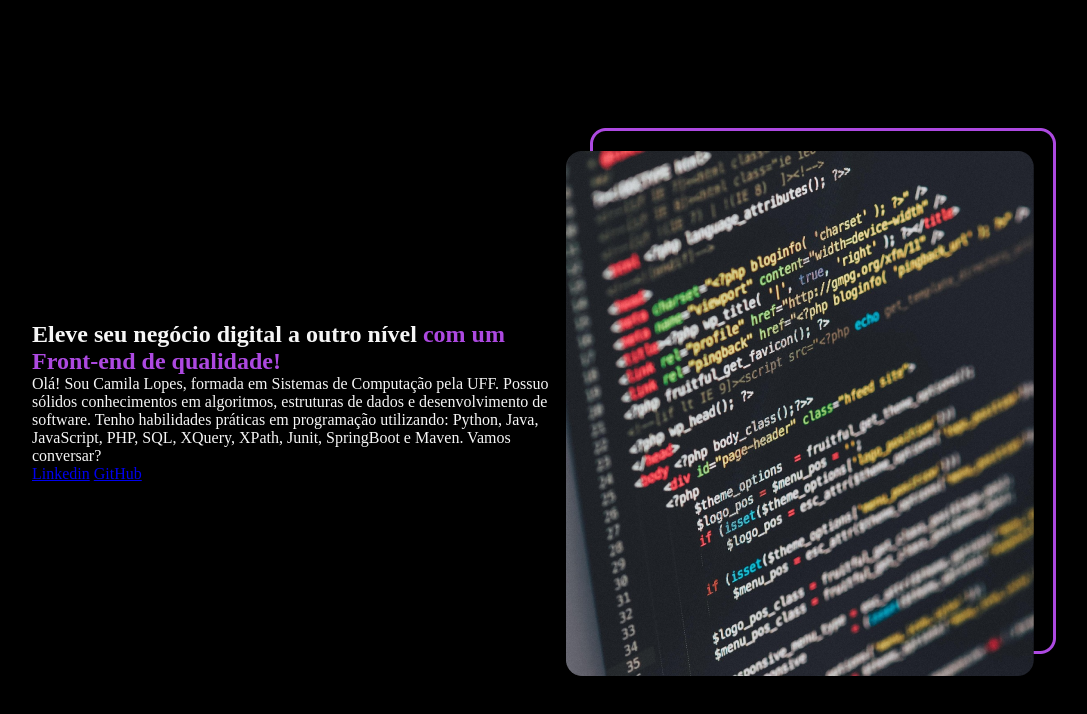
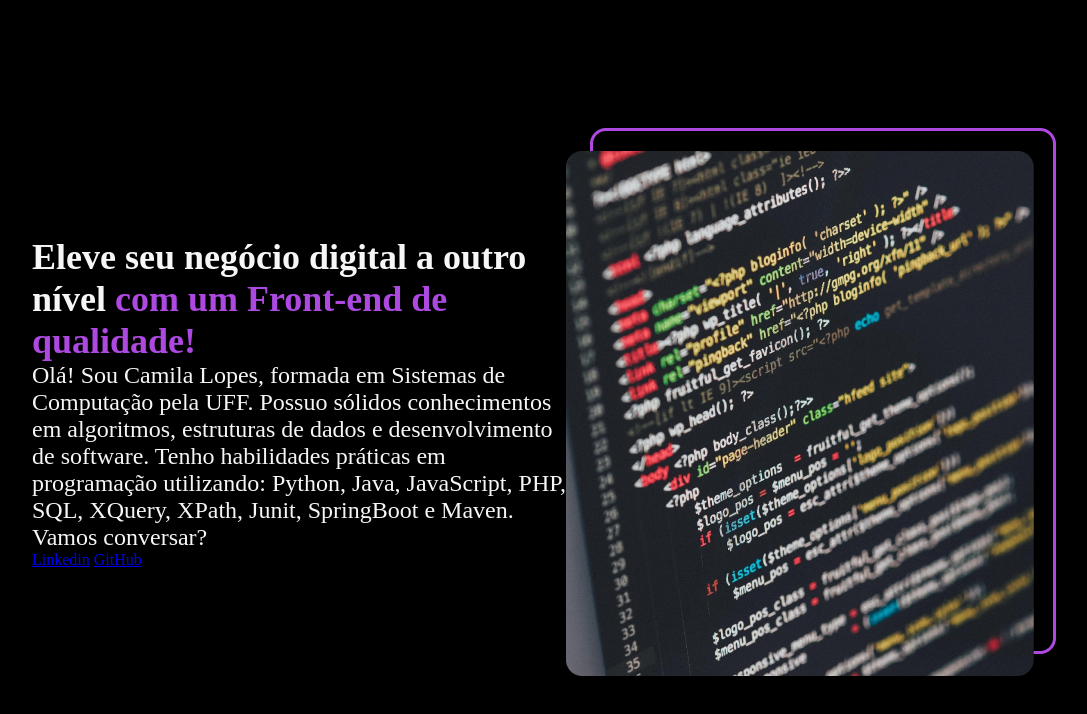
Before and after one commit to camlopes/alura-one, a plain HTML site: page Cursos de HTML e CSS/Portifolio/index.html in a window 1280 px wide. Shown: the whole page, without its empty margins (96-1183 px from the left). Drawn offline with Linux system fonts and the light colour scheme.

Commit message:
Mudanca dos tamanhos das fontes de acordo com os valores no Figma do projeto

```diff
--- a/Cursos de HTML e CSS/Portifolio/index.html
+++ b/Cursos de HTML e CSS/Portifolio/index.html
@@ -10,8 +10,8 @@
     <header></header>
     <main class="apresentacao">
         <section class="apresentacao__conteudo">
-            <h1>Eleve seu negócio digital a outro nível <strong class="titulo-destaque">com um Front-end de qualidade!</strong></h1>
-            <p>Olá! Sou Camila Lopes, formada em Sistemas de Computação pela UFF. Possuo sólidos conhecimentos em algoritmos, estruturas de dados e desenvolvimento de software. Tenho habilidades práticas em programação utilizando: Python, Java, JavaScript, PHP, SQL, XQuery, XPath, Junit, SpringBoot e Maven. Vamos conversar?</p>
+            <h1 class="apresentacao__conteudo__titulo">Eleve seu negócio digital a outro nível <strong class="titulo-destaque">com um Front-end de qualidade!</strong></h1>
+            <p class="apresentacao__conteudo__texto">Olá! Sou Camila Lopes, formada em Sistemas de Computação pela UFF. Possuo sólidos conhecimentos em algoritmos, estruturas de dados e desenvolvimento de software. Tenho habilidades práticas em programação utilizando: Python, Java, JavaScript, PHP, SQL, XQuery, XPath, Junit, SpringBoot e Maven. Vamos conversar?</p>
             <a href="https://www.linkedin.com/in/camila-lopes00/">Linkedin</a>
             <a href="https://github.com/camlopes">GitHub</a>
         </section>
--- a/Cursos de HTML e CSS/Portifolio/style.css
+++ b/Cursos de HTML e CSS/Portifolio/style.css
@@ -20,3 +20,15 @@ body {
     align-items: center;
     justify-content: space-between;
 }
+
+.apresentacao__conteudo {
+    width: 615px;
+}
+
+.apresentacao__conteudo__titulo {
+    font-size: 36px;
+}
+
+.apresentacao__conteudo__texto {
+    font-size: 24px;
+}
```
